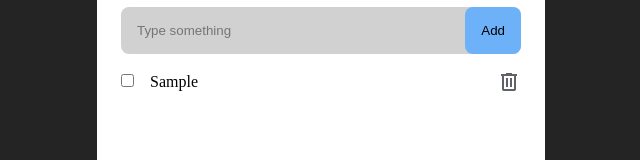
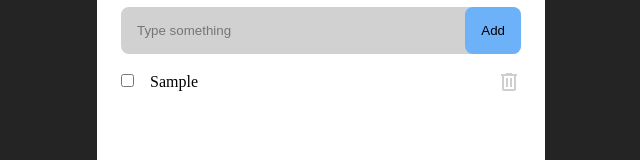
Before and after one commit to Sugeex/todo-list-react, a React (Vite) app: page / in a window 1280 px wide. Both pictures are taken after typing "Sample" into the empty fields and a click on the button "Add". Shown: the part 161-321 px from the top of the page, without its empty margins (319-959 px from the left). Built offline with nearby package versions, Linux system fonts and the light colour scheme.

Commit message:
feat: added remove func

```diff
--- a/src/App.css
+++ b/src/App.css
@@ -62,10 +62,15 @@
 }
 .itemList>img{
     cursor: pointer;
+    opacity: 0.3;
 }
 .itemList>img:hover{
-    opacity: 0.8;
+    opacity: 1;
 }
 .checkTodo{
     margin-right: 1rem;
 }
+.lineThrough{
+    text-decoration: line-through;
+    opacity: 0.8;
+}
--- a/src/components/TodoForm.jsx
+++ b/src/components/TodoForm.jsx
@@ -1,4 +1,4 @@
-import { useState, useRef } from "react";
+import { useState, useRef, useEffect } from "react";
 import TodoItem from "./TodoItem";
 
 export default function TodoForm(){
@@ -21,6 +21,22 @@ export default function TodoForm(){
         setShowList((prev) => [...prev, newTodoList]);
         inputV.current.value = "";
     };
+    function deleteItem(id) {
+      setShowList((prevItem) => {
+        return prevItem.filter((list) => list.id !== id);
+      });
+    }
+
+    function change(id) {
+      setShowList((prevItem) => {
+        return prevItem.map((list) => {
+          if (list.id === id) {
+            return { ...list, isComplite: !list.isComplite };
+          }
+          return list;
+        });
+      });
+    }
 
     return (
       <>
@@ -37,7 +53,16 @@ export default function TodoForm(){
         </form>
         <div className="todoList">
           {showList.map((item, index) => {
-            return <TodoItem text={item.text} key={index} />;
+            return (
+              <TodoItem
+                text={item.text}
+                id={item.id}
+                isComplite={item.isComplite}
+                deleteItem={deleteItem}
+                change={change}
+                key={item.id}
+              />
+            );
           })}
         </div>
       </>
--- a/src/components/TodoItem.jsx
+++ b/src/components/TodoItem.jsx
@@ -1,13 +1,19 @@
-import deleteBtn from '../assets/deleteBtn.svg'
+import { useState } from "react";
+import deleteBtn from "../assets/deleteBtn.svg";
 
-export default function TodoItem({text, id}) {
-    return (
-      <div className='itemList'>
-        <label>
-          <input className='checkTodo' type="checkbox" />
-          {text}
-        </label>
-        <img src={deleteBtn} alt="delete" />
-      </div>
-    );
+export default function TodoItem({ text, id, isComplite, deleteItem, change }) {
+  return (
+    <div className="itemList">
+      <label className={`${isComplite ? "lineThrough" : ""}`}>
+        <input
+          className="checkTodo"
+          type="checkbox"
+          checked={isComplite}
+          onChange={() => change(id)}
+        />
+        {text}
+      </label>
+      <img onClick={() => deleteItem(id)} src={deleteBtn} alt="delete" />
+    </div>
+  );
 }
```
